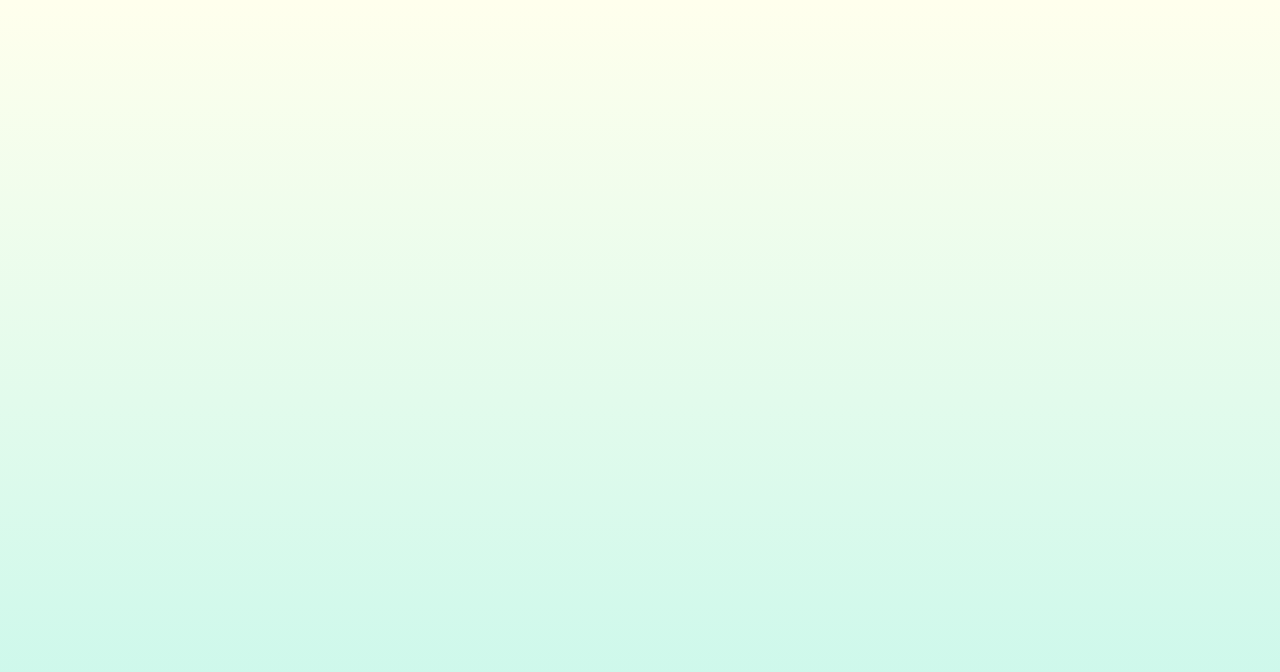
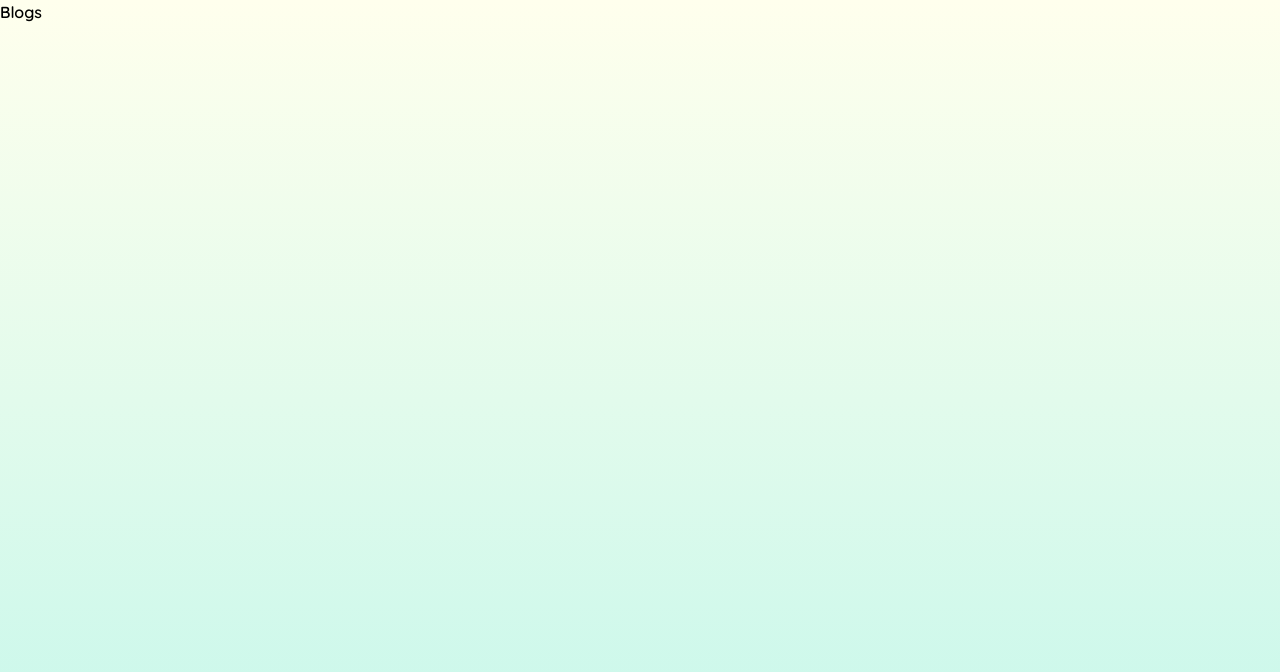
Before and after one commit to codergalib20/docs-portfolio, a Next.js app: page /blogs in a window 1280 px wide. Shown: the top 672 px of the page. Built offline with nearby package versions, Linux system fonts and the light colour scheme.

Commit message:
commited

```diff
--- a/src/pages/blogs.tsx
+++ b/src/pages/blogs.tsx
@@ -1,11 +1,11 @@
 import {NextPage} from "next";
 
-interface Props{}
+interface Props {};
 
 const Blogs : NextPage<Props> = () => {
     return (
          <div>
-
+             Blogs
          </div>
     )
 };
```
